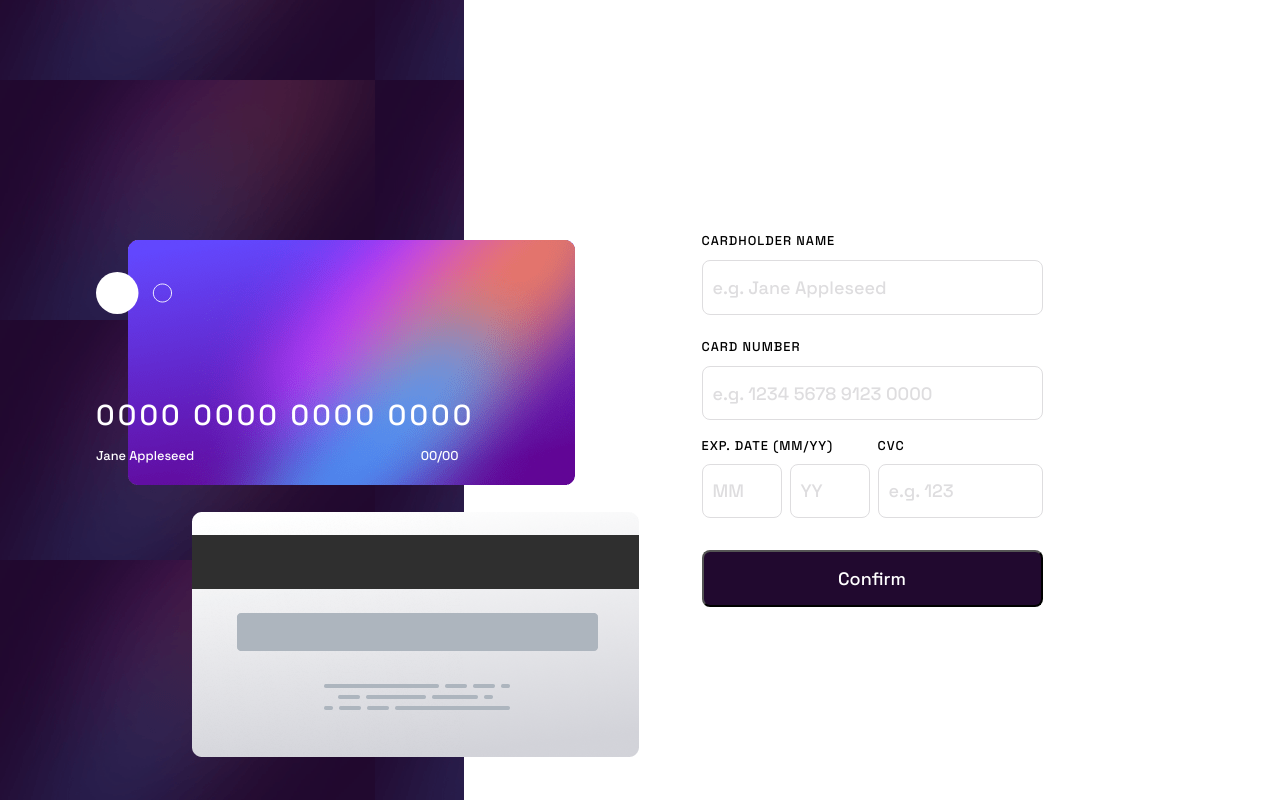
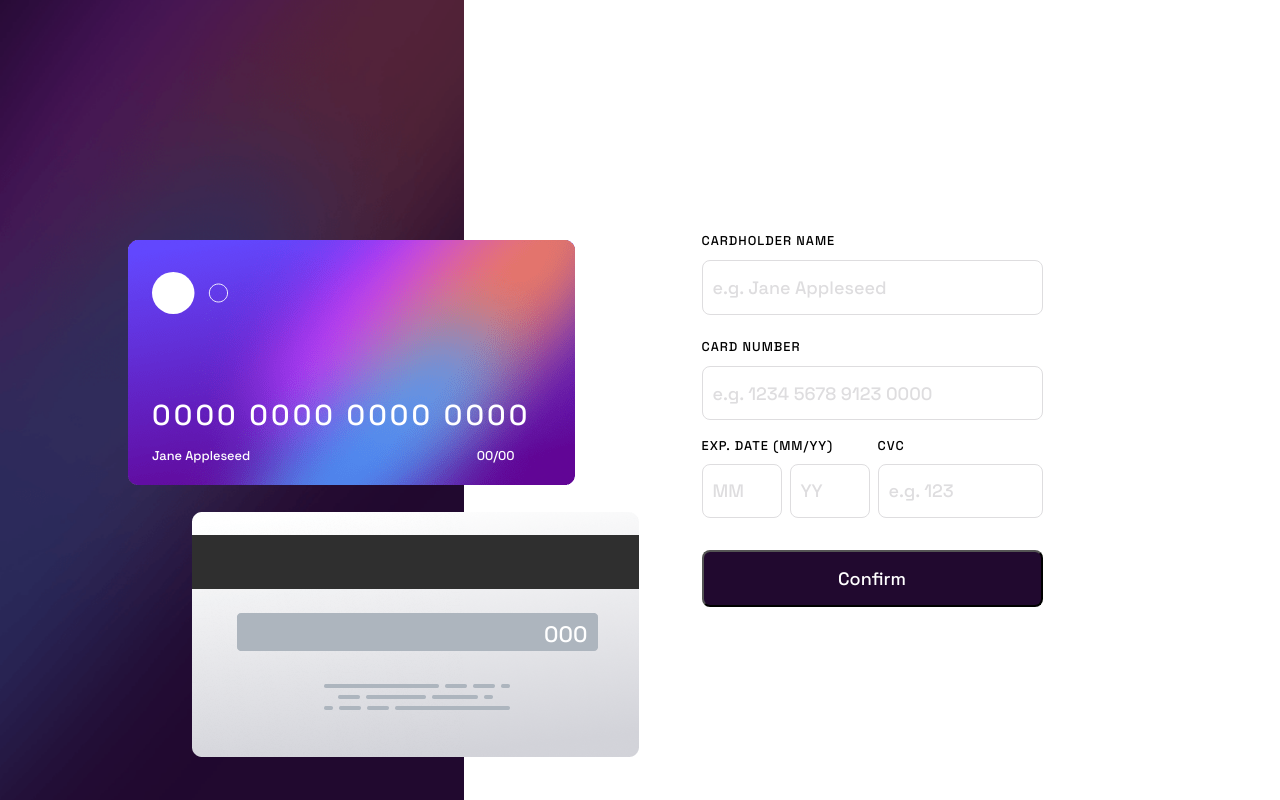
Before and after one commit to sclingan/interactive-card-details, a React (Vite) app: page / in a window 1280 px wide. Shown: the top 800 px of the page. Built offline with nearby package versions, Linux system fonts and the light colour scheme.

Commit message:
Fixed background-image

```diff
--- a/src/App.css
+++ b/src/App.css
@@ -14,7 +14,7 @@
 
 /* TODO:
      fix input alignment
-     fix desktop background/picture element??
+     form validation and error text
 */
 
 body {
@@ -115,6 +115,7 @@ input {
     margin-bottom: 1rem;
     margin-top: 0.5rem;
     border: solid 0.1rem var(--light-gray-violet);
+    cursor: pointer;
 }
 
 ::placeholder {
@@ -179,6 +180,9 @@ button {
     display: flex;
     flex-direction: column-reverse;
     min-height: 70rem;
+    background-image: url('../public/images/bg-main-desktop.png');
+    background-repeat: no-repeat;
+    background-size: cover;
   }
 
   section {
@@ -220,6 +224,12 @@ button {
   .card-number {
     font-size: 1.8rem;
   }
+
+  .cvc-icon {
+    top: 38.6rem;
+    left: 28.5rem;
+    font-size: 1.4rem;
+  }
 }
 
 @media(min-width: 73.75rem) {
@@ -231,4 +241,12 @@ button {
     .card-front {
         left: 8rem;
     }
+
+    .card-info {
+        left: 9.5rem;
+    }
+
+    .cvc-icon {
+        left: 34rem;
+    }
 }
```
